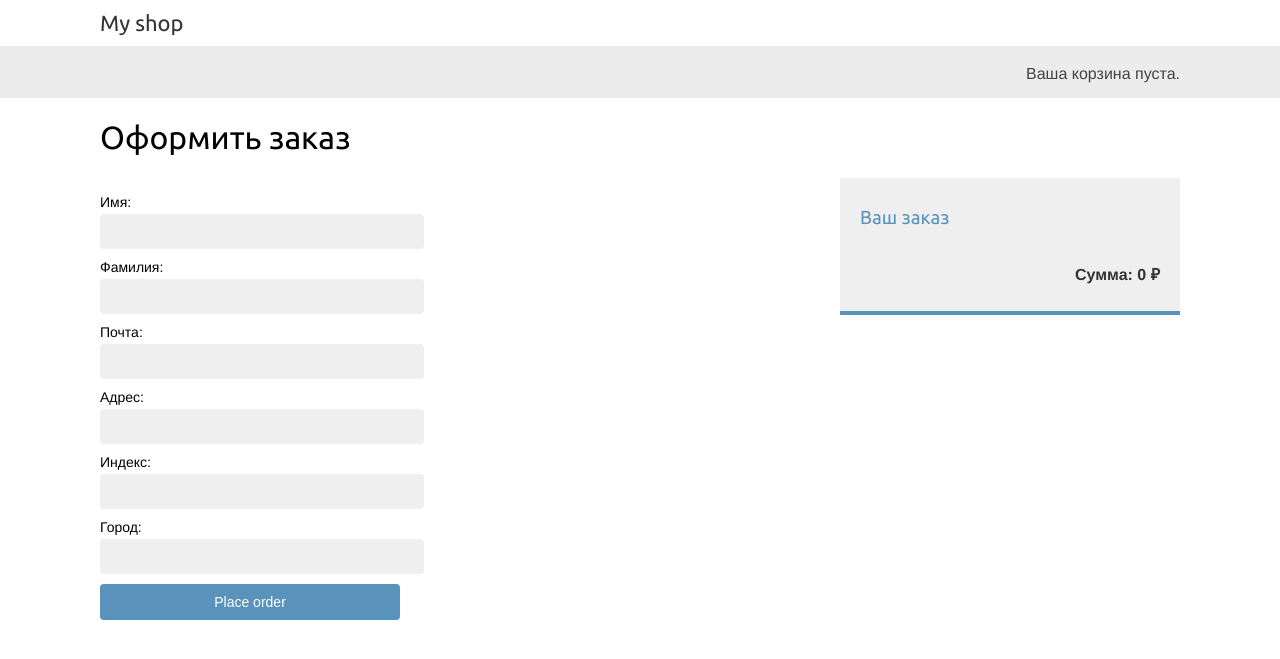
After one commit to Filichkin/Online_shop, a Django app: page /orders/create/ in a window 1280 px wide. The commit adds this page. Shown: the top 659 px of the page. Run offline with Django 5.2, Linux system fonts and the light colour scheme; some libraries are stand-ins or nearby versions.

Commit message:
add templates to orders

```diff
--- a/myshop/cart/templates/cart/detail.html
+++ b/myshop/cart/templates/cart/detail.html
@@ -50,6 +50,8 @@
 <p class="text-right">
 <a href="{% url "shop:product_list" %}" class="button
 light">Продолжить покупки</a>
-<a href="#" class="button">Оформить заказ</a>
+<a href="{% url "orders:order_create" %}" class="button">
+  Оформить заказ
+</a>
 </p>
 {% endblock %}
--- a/myshop/myshop/urls.py
+++ b/myshop/myshop/urls.py
@@ -6,6 +6,7 @@ from django.urls import include, path
 urlpatterns = [
     path('admin/', admin.site.urls),
     path('cart/', include(('cart.urls', 'cart'), namespace='cart')),
+    path('orders/', include('orders.urls', namespace='orders')),
     path('', include('shop.urls', namespace='shop')),
 ]
 
--- /dev/null
+++ b/myshop/orders/templates/orders/order/create.html
@@ -0,0 +1,26 @@
+{% extends "shop/base.html" %}
+
+{% block title %}
+  Оформить заказ
+{% endblock %}
+
+{% block content %}
+  <h1>Оформить заказ</h1>
+  <div class="order-info">
+    <h3>Ваш заказ</h3>
+    <ul>
+        {% for item in cart %}
+        <li>
+          {{ item.quantity }}x {{ item.product.name }}
+          <span>{{ item.total_price }} &#8381</span>
+        </li>
+      {% endfor %}
+    </ul>
+    <p>Сумма: {{ cart.get_total_price }} &#8381</p>
+  </div>
+  <form method="post" class="order-form">
+    {{ form.as_p }}
+    <p><input type="submit" value="Place order"></p>
+    {% csrf_token %}
+  </form>
+{% endblock %}
--- a/myshop/orders/views.py
+++ b/myshop/orders/views.py
@@ -16,7 +16,7 @@ def order_create(request):
                     order=order,
                     product=item['product'],
                     price=item['price'],
-                    quantity=item['count']
+                    count=item['quantity']
                 )
                 cart.clear()
                 return render(
--- a/myshop/shop/templates/shop/base.html
+++ b/myshop/shop/templates/shop/base.html
@@ -20,7 +20,7 @@
               {{ total_items }} {{ total_items|ru_plural:"товар,товара,товаров" }},
               {{ cart.get_total_price }} &#8381
               </a>
-          {% else %}
+          {% elif not order %}
             Ваша корзина пуста.
           {% endif %}
         {% endwith %}
```
Also changed, not shown: myshop/orders/templates/orders/order/created.html (added, +11 -0 lines).
